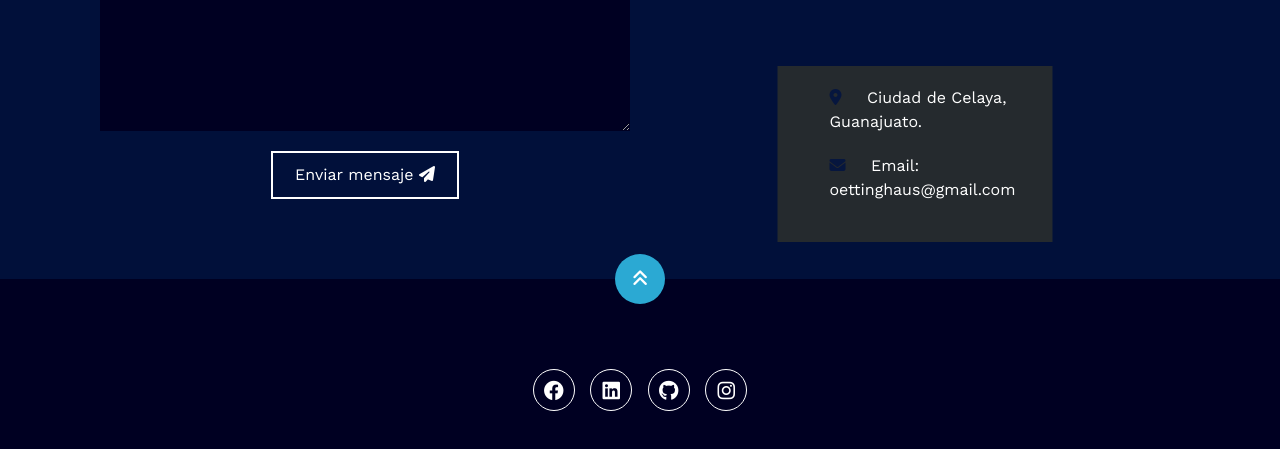
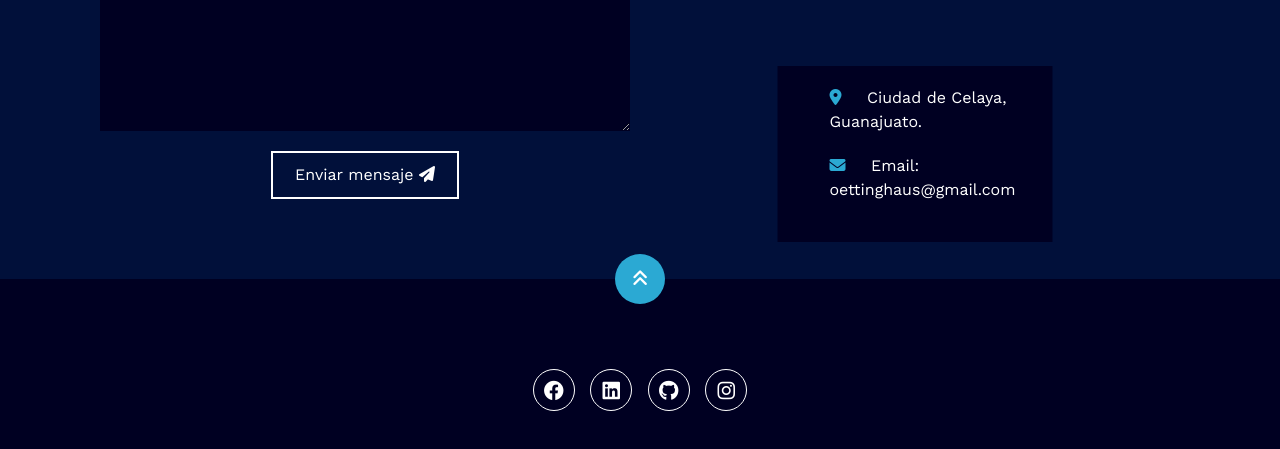
Before and after one commit to Mariano-Gonzalez-Oettinghaus/Mariano-Gonzalez-Oettinghaus.github.io, a plain HTML site: page index.html in a window 1280 px wide. Shown: the part 4641-5090 px from the top of the page. Drawn offline with nearby package versions, Linux system fonts and the light colour scheme; some packages are replaced by stand-ins of ours; a script that the page names is missing.

Commit message:
detalles esteticos

```diff
--- a/Portafolio3.css
+++ b/Portafolio3.css
@@ -546,7 +546,7 @@ p {
     }
     .contacto .col .info{
         position: absolute ;
-        background-color: #252A2E;
+        background-color: #000022;
         padding: 20px;
         max-width: 300px;
         left: 50%;
@@ -560,7 +560,7 @@ p {
         margin-bottom: 20px;
     }
     .contacto .col .info ul li i{
-        color: #001242d4;
+        color: #2ba9d3;
         display: inline-block;
         margin-right: 20px;
 
```
